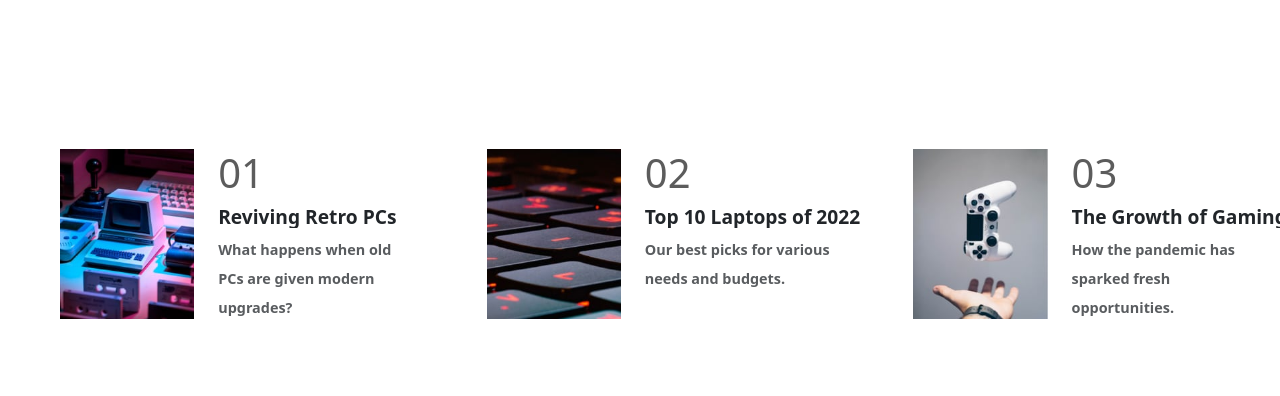
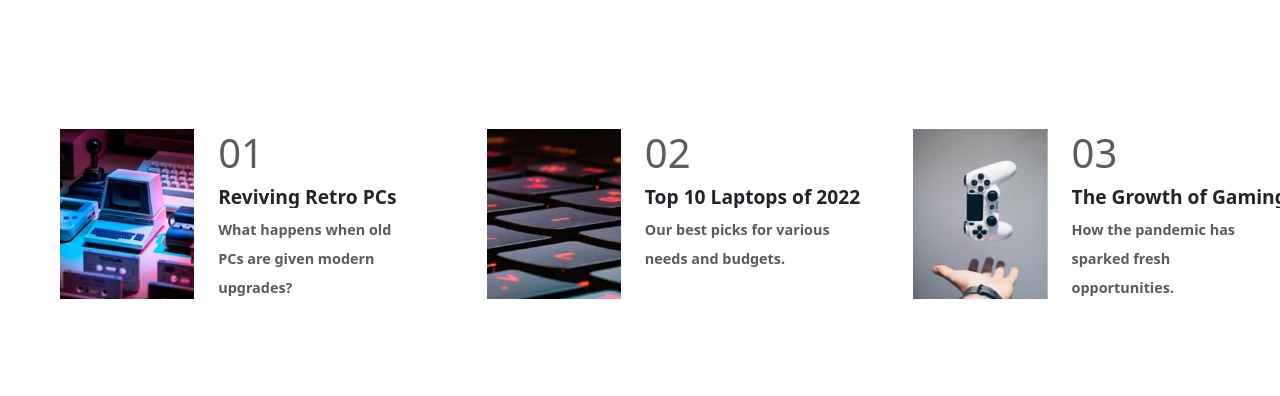
Before and after one commit to KGrim23/W-News-Home-Page, a plain HTML site: page index.html in a window 1280 px wide. Shown: the part 1100-1496 px from the top of the page. Drawn offline with nearby package versions, Linux system fonts and the light colour scheme; a script that the page names is missing; a small style sheet from the web is missing; a web font is replaced by a local one.

Commit message:
Update style.css

```diff
--- a/style.css
+++ b/style.css
@@ -26,7 +26,6 @@
 .carosel-inner .carousel-item{
     width: 100%;
     margin: auto;
-
 }
 
 .card-title{
@@ -35,11 +34,9 @@
 }
 
 p.card-text{
-
     color:rgb(92, 92, 92);
     line-height: 1.5;
     font-size: 2rem;
-
 }
 
 hr{
@@ -57,7 +54,7 @@ h4{
 }
 
 .grid{
-    margin-top: 150px;
+    margin-top: 130px;
     margin-bottom: 100px;
 }
 
@@ -75,10 +72,3 @@ h4{
 .sub-grid{
     line-height: 2;
 }
-
-
-
-/*
-
-@media (min-width: 375px) and (max-width: 1440px) {
-}
```
